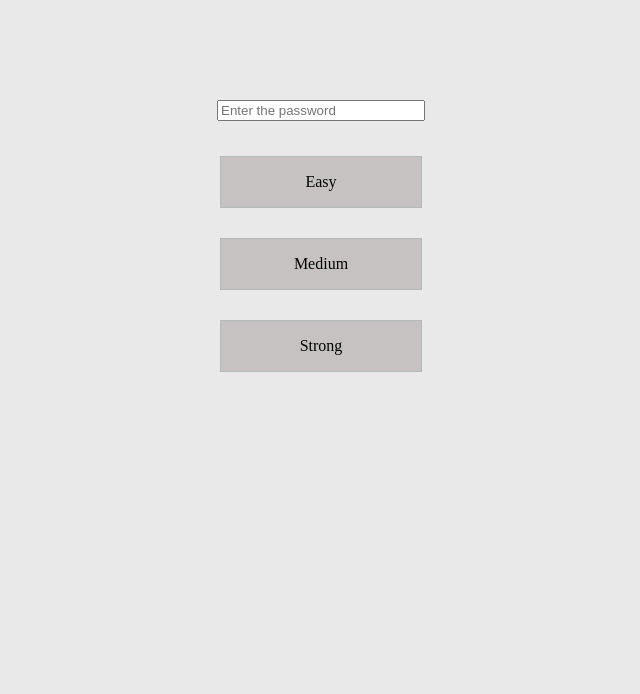
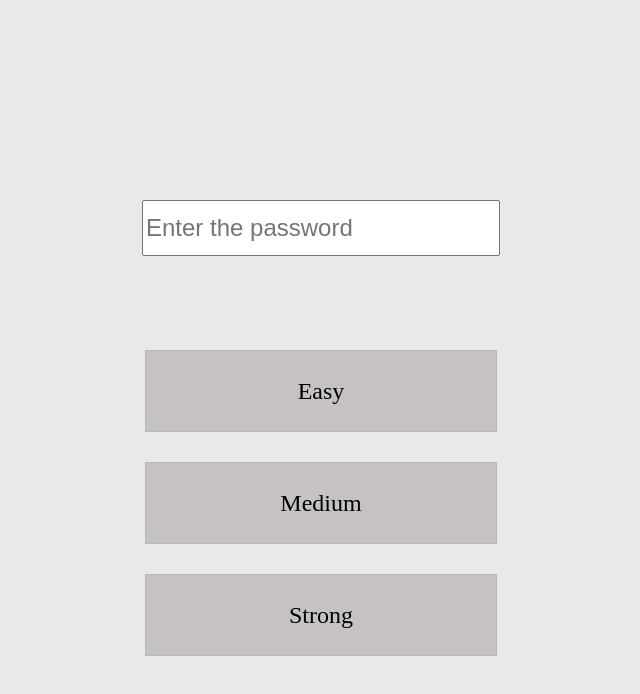
Before and after one commit to taras-kobetiak/Password-validator, an Angular app: page / in a window 1280 px wide. Shown: the top 694 px of the page, without its empty margins (319-959 px from the left). Built offline with nearby package versions, Linux system fonts and the light colour scheme.

Commit message:
improve css

```diff
--- a/src/app/app.component.scss
+++ b/src/app/app.component.scss
@@ -1,3 +1,3 @@
 .container {
-    margin-top: 100px;
+    margin-top: 200px;
 }
--- a/src/app/components/password-form/password-form.component.scss
+++ b/src/app/components/password-form/password-form.component.scss
@@ -4,27 +4,33 @@
     justify-content: space-between;
     align-items: center;
     gap: 30px;
+}
+
+.form__password {
+    height: 120px;
 
     .form__input {
-        margin-bottom: 5px;
-        width: 200px;
+        margin-bottom: 10px;
+        font-size: 24px;
+        width: 350px;
+        height: 50px;
     }
 }
 
-
 .form__error {
-    font-size: 12px;
+    font-size: 18px;
     color: red;
 }
 
 .form__section {
+    font-size: 24px;
+    height: 80px;
+    width: 350px;
     display: flex;
-    height: 50px;
-    width: 200px;
+    border: 1px solid rgb(182, 185, 185);
+    background-color: rgb(198, 194, 194);
     justify-content: center;
     align-items: center;
-    border: 1px solid rgb(182, 185, 185);
-    background-color: rgb(198, 194, 194);
 }
 
 .gray {
--- a/src/app/components/password-form/password-form.component.ts
+++ b/src/app/components/password-form/password-form.component.ts
@@ -46,7 +46,7 @@ export class PasswordFormComponent implements OnInit, OnDestroy {
   }
 
   isSymbolsChecking(password: string): void {
-    let symbols = /[`"!@#$%^&*()_/|}{}/-]/g;
+    let symbols = /[`"!@#$%^&*()_/|}{}/?№.,:;=+-]/g;
     if (password.match(symbols)) {
       this.passwordLevel++;
     }
```
